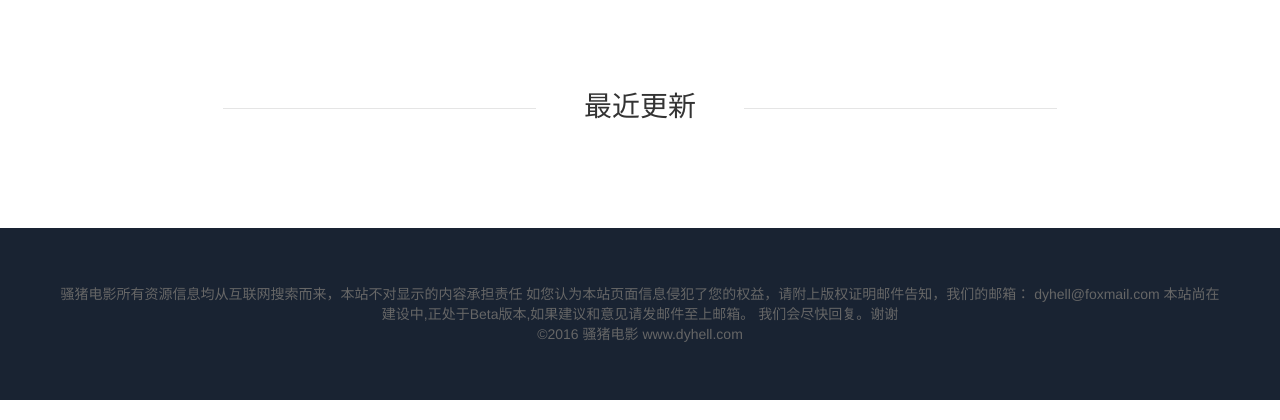
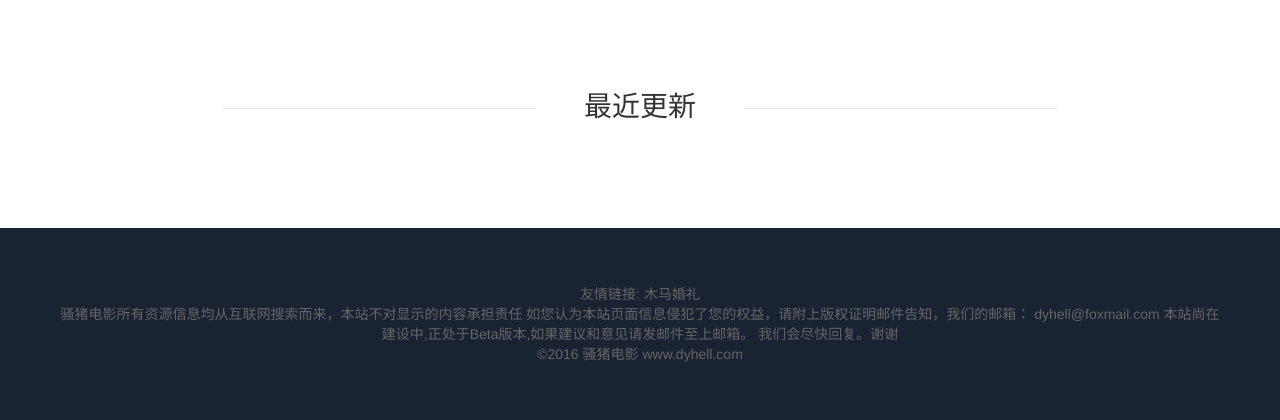
Before and after one commit to Lok-tar-ogar/ThunderMovie, a Django app: template core/templates/Home.html in a window 1280 px wide. Shown: the part 468-888 px from the top of the page. Run offline with Django 3.2, Linux system fonts and the light colour scheme; the template is opened without the code that fills it, so the values that code supplies are empty; parts of the project's set-up code (start-up, migrations or seed data) failed here and were passed over; some libraries are stand-ins or nearby versions.

Commit message:
友情链接

```diff
--- a/core/templates/master.html
+++ b/core/templates/master.html
@@ -100,6 +100,10 @@
 <div class="footer" style="visibility: visible;">
     <div class="container">
         <p>
+            友情链接:  <a href="http://www.likewed.com/v/10319022">木马婚礼</a>
+
+        </p>
+        <p>
             骚猪电影所有资源信息均从互联网搜索而来，本站不对显示的内容承担责任
             如您认为本站页面信息侵犯了您的权益，请附上版权证明邮件告知，我们的邮箱：
             dyhell@foxmail.com
```
